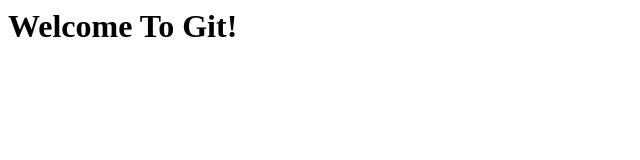
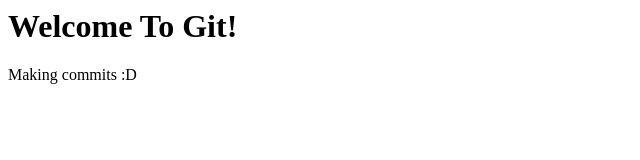
Before and after one commit to MahaAmin/ITI-Python-Assuit, a plain HTML site: page index.html in a window 1280 px wide. Shown: the whole page, without its empty margins (0-640 px from the left). Drawn offline with Linux system fonts and the light colour scheme.

Commit message:
add index.html

```diff
--- a/index.html
+++ b/index.html
@@ -1 +1,2 @@
 <h1>Welcome To Git!</h1>
+<p>Making commits :D</p>
```
